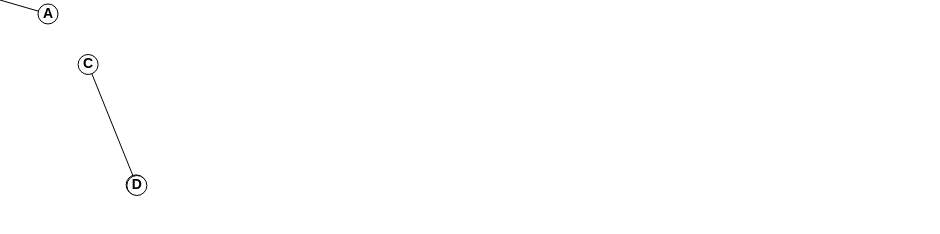
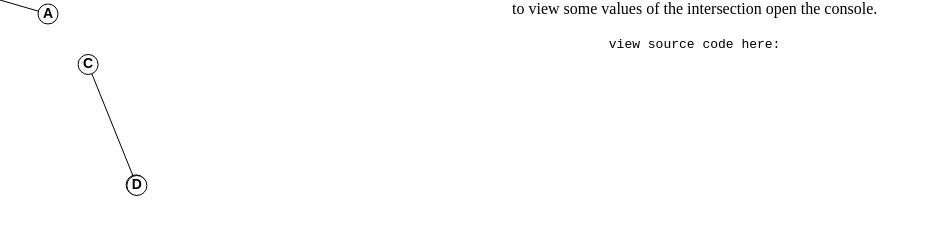
Before and after one commit to codingholt/segment-intersection, a plain HTML site: page index.html in a window 1280 px wide. Shown: the whole page, without its empty margins (0-940 px from the left). Drawn offline with Linux system fonts and the light colour scheme.

Commit message:
made a link to a gist

```diff
--- a/index.html
+++ b/index.html
@@ -8,7 +8,7 @@
     <style>
         body{
             margin: 0;
-            overflow: hidden;
+            display: flex;
             text-align: center;
         }
     </style>
@@ -16,5 +16,12 @@
 <body>
     <canvas id="myCanvas"></canvas>
     <script src="main.js"></script>
+    <div class="text"
+    <p>to view some values of the intersection open the console.</p>
+    <code>
+        view source code here:
+    </code>
+    <script src="https://gist.github.com/codingholt/cbab4ed4c2ac48efb033315d0000a9aa.js"></script>
+</div>
 </body>
 </html>
--- a/main.js
+++ b/main.js
@@ -1,6 +1,6 @@
 const canvas = document.getElementById('myCanvas')
-canvas.height = window.innerHeight
-canvas.width = window.innerWidth
+canvas.height = window.innerHeight*0.75
+canvas.width = window.innerWidth*0.4
 
 const A={x:200, y:150};
 const B={x:150, y:250};
@@ -49,7 +49,7 @@ function animate(){
 
 
     const I = getIntersection(A,B,C,D)
-
+    console.table(I)
 
     if(I){
         drawDot(I,"I")
@@ -61,17 +61,23 @@ function getIntersection(A,B,C,D){
     const tTop  = (D.x-C.x)*(A.y-C.y)-(D.y-C.y)*(A.x-C.x);
     const uTop  = (C.y-A.y)*(A.x-B.x)-(C.x-A.x)*(A.y-B.y);
     const bottom =  (D.y-C.y)*(B.x-A.x)-(D.x-C.x)*(B.y-A.y);
+
+
     if(bottom != 0){
+
         const t= tTop/bottom;
         const u= uTop/bottom;
         if(t>0 && t<=1 && u>0 && u<=1){
             return {
                 x:lerp(A.x,B.x,t),
                 y:lerp(A.y,B.y,t),
-                offset:t
+                t:t,
+
             }
         }
     }
+
+
     return null;
 
 }
```
